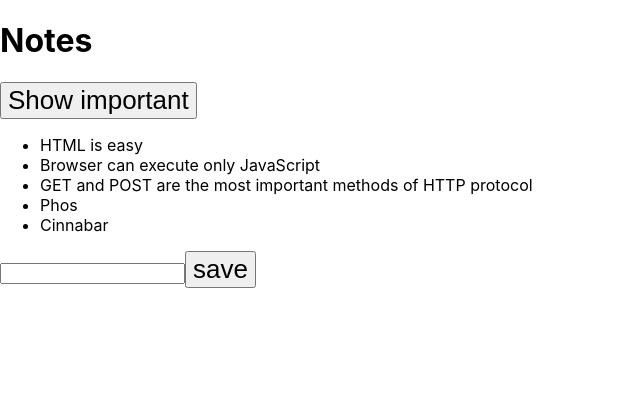
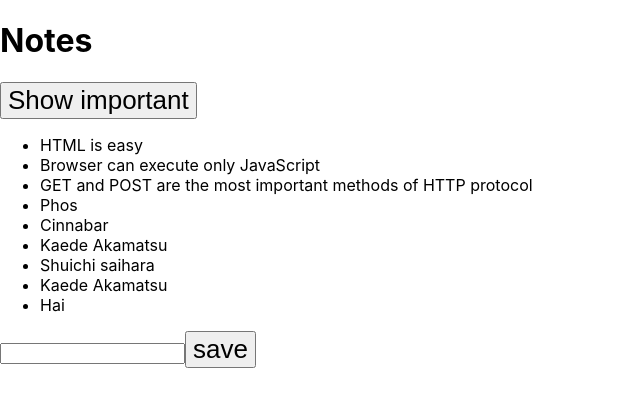
Before and after one commit to HrHrM/Fullstack-Open-2021, a React (Vite) app in the folder FullStack-Open-2021-Course/: page / in a window 1280 px wide. Shown: the top 406 px of the page, without its empty margins (0-640 px from the left). Built offline with nearby package versions, Linux system fonts and the light colour scheme; data requests are answered from the project's data file.

Commit message:
update to db.json and app.jsx

```diff
--- a/FullStack-Open-2021-Course/db.json
+++ b/FullStack-Open-2021-Course/db.json
@@ -51,6 +51,30 @@
       "date": "2021-12-22T20:58:31.868Z",
       "important": false,
       "id": 5
+    },
+    {
+      "content": "Kaede Akamatsu",
+      "date": "2021-12-23T12:41:04.555Z",
+      "important": false,
+      "id": 6
+    },
+    {
+      "content": "Shuichi saihara",
+      "date": "2021-12-23T12:42:01.410Z",
+      "important": false,
+      "id": 7
+    },
+    {
+      "content": "Kaede Akamatsu",
+      "date": "2021-12-23T12:42:38.849Z",
+      "important": true,
+      "id": 8
+    },
+    {
+      "content": "Hai",
+      "date": "2021-12-23T12:42:43.122Z",
+      "important": true,
+      "id": 9
     }
   ]
 }
--- a/FullStack-Open-2021-Course/src/App.jsx
+++ b/FullStack-Open-2021-Course/src/App.jsx
@@ -109,7 +109,7 @@ const App = () => {
       setNotes(response.data)
     })
   }, [])
-  console.log('render', notes.length, 'notes')
+
 
   const addNote = (event) => {
     event.preventDefault()
@@ -127,6 +127,7 @@ const App = () => {
       console.log(response)
       setNotes(notes.concat(response.data))
       setNewNote('')
+      console.log('render', notes.length, 'notes')
     })
 
 
```
